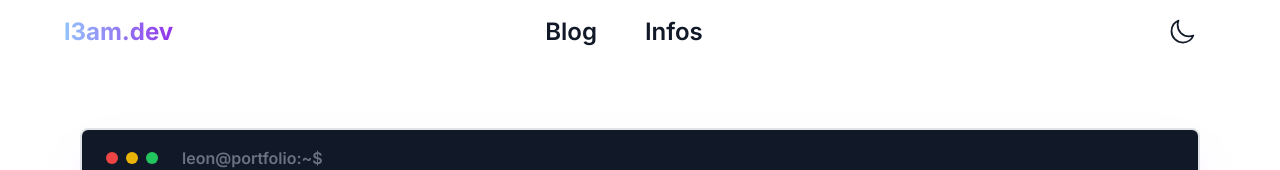
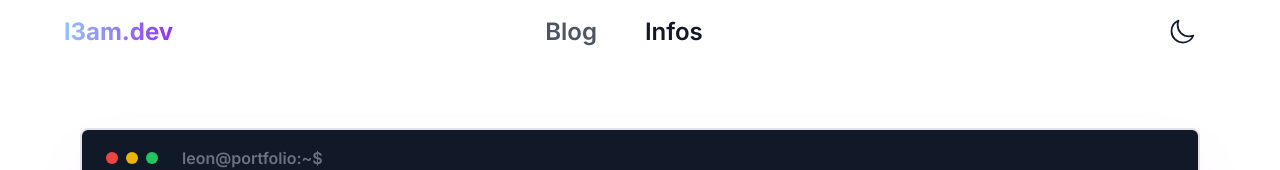
Before and after one commit to doveyQ/l3am, a Next.js app: page / in a window 1280 px wide. Shown: the top 170 px of the page. Built offline with nearby package versions, Linux system fonts and the light colour scheme.

Commit message:
Bug fix of import type because of migration

```diff
--- a/components/navigation.tsx
+++ b/components/navigation.tsx
@@ -25,7 +25,7 @@ export function Navigation() {
         <div className="flex gap-12">
             <Link
               href="/blog"
-              className="flex items-center text-2xl font-semibold hover:text-foreground transition-colors"
+              className="flex items-center text-2xl text-gray-600 font-semibold hover:text-foreground transition-colors"
             >
               Blog
             </Link>
--- a/components/theme-provider.tsx
+++ b/components/theme-provider.tsx
@@ -1,7 +1,7 @@
 'use client'
 
 import { ThemeProvider as NextThemesProvider } from 'next-themes'
-import type { ThemeProviderProps } from 'next-themes/dist/types'
+import type { ThemeProviderProps } from 'next-themes'
 
 export function ThemeProvider({ children, ...props }: ThemeProviderProps) {
   return <NextThemesProvider {...props}>{children}</NextThemesProvider>
```
